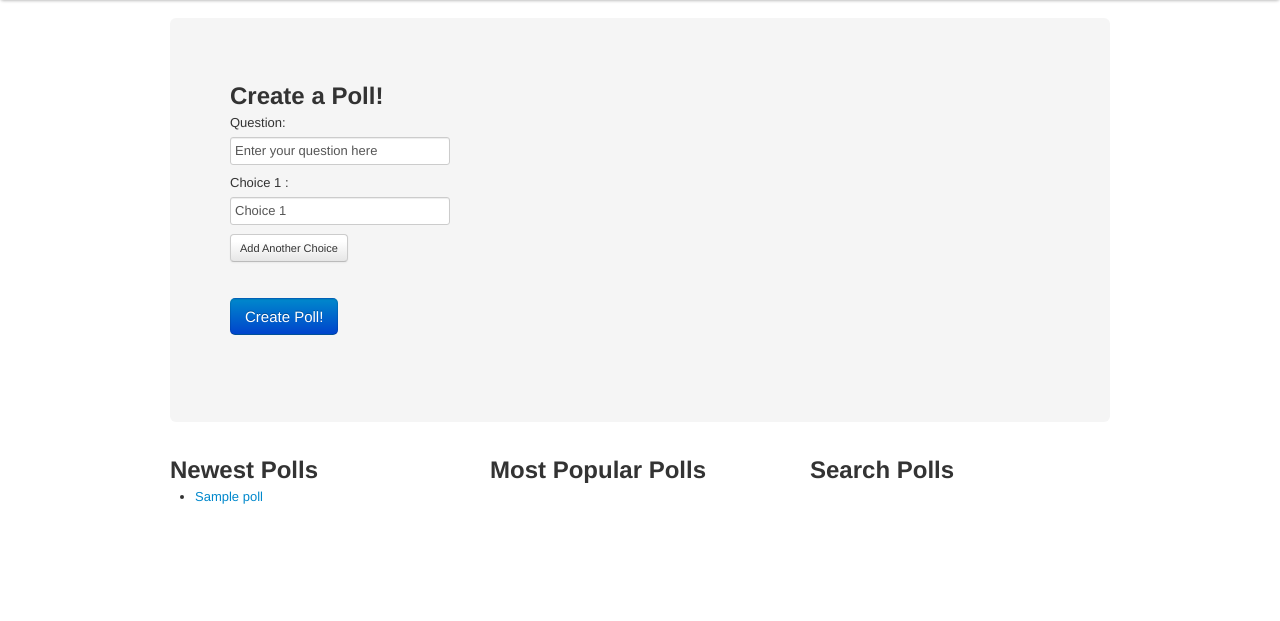
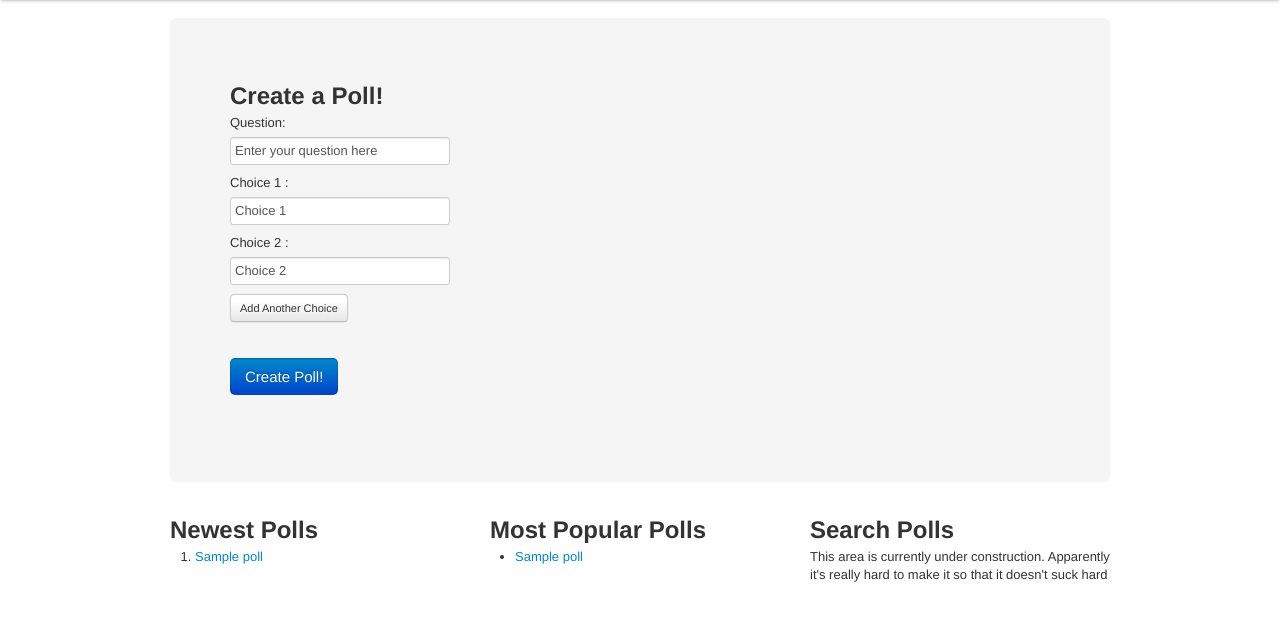
Before and after one commit to sbadame/polling, a Django app: template templates/index.html in a window 1280 px wide. Shown: the part 40-661 px from the top of the page. Run offline with Django 3.2, Linux system fonts and the light colour scheme; the template is opened without the code that fills it: most values are stand-ins (such as "Sample title", 1, 10 or a date in 2020); some libraries are stand-ins or nearby versions.

Commit message:
I'll go in reverse order. there's now an about page. clicking the 'logo' also returns home, theres now a list of popular poles, and a brief blurb for polls

```diff
--- a/templates/base.html
+++ b/templates/base.html
@@ -15,11 +15,11 @@
           <span class="icon-bar"></span>
           <span class="icon-bar"></span>
         </a>
-        <a class="brand" href="#">gimme a poll</a>
+        <a class="brand" href="{% url index_view %}">gimme a poll</a>
         <div class="nav-collapse">
           <ul class="nav pull-right">
-              <li class="active"><a href="{% url polls.urls.index_view_function %}">Home</a></li>
-            <li><a href="#">About</a></li>
+              <li class="active"><a href="{% url index_view %}">Home</a></li>
+              <li><a href="{% url polls.urls.about_view %}">About</a></li>
 
             <li><a href="#">Contact</a></li>
             <li class="dropdown">
--- a/templates/index.html
+++ b/templates/index.html
@@ -16,6 +16,9 @@
             <label for="choice1input"> Choice 1 : </label>
             <input type="text" name="choice1" id="choice1input" value="Choice 1" />
             <br />
+            <label for="choice2input"> Choice 2 : </label>
+            <input type="text" name="choice2" id="choice2input" value="Choice 2" />
+            <br />
         </div>
         <button type="button" class="btn-small btn" onclick="addPollOption();"> Add Another Choice </button>
         <br /> <br /> <br />
@@ -27,24 +30,31 @@
     <div class="span4">
         {% if latest_poll_list %}
             <h2>Newest Polls</h2>
-            <ul>
+            <ol>
                 {% for poll in latest_poll_list %}
                 <li><a href="{% url poll_view poll.id %}">{{ poll.question }}</a></li>
                 {% endfor %}
-            </ul>
+            </ol>
         {% endif %}
     </div>
     <div class="span4">
         <h2>Most Popular Polls</h2>
+        <ul>
+            {% for poll in popular_poll_list %}
+            <li><a href="{% url poll_view poll.id %}">{{ poll.question }}</a></li>
+            {% endfor %}
+        </ul>
     </div>
     <div class="span4">
         <h2>Search Polls</h2>
+        <p>This area is currently under construction. Apparently it's really hard to make it so that it doesn't suck
+        hard</p>
     </div>
 </div>
 
 
 <script type="text/javascript">
-    optionCount = 2;
+    optionCount = 3;
     function addPollOption() {
         options = document.getElementById("options");
         console.log(options);
```
Also changed, not shown: urls.py (+8 -5 lines), views.py (+8 -2 lines).
